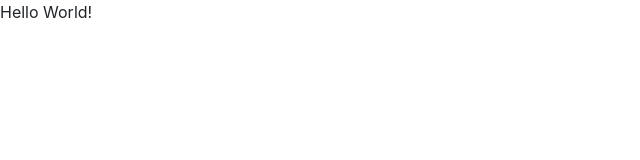
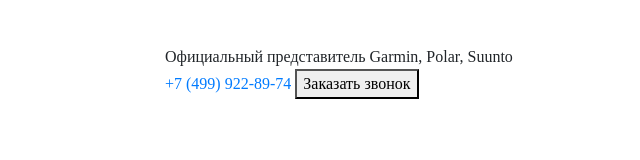
Before and after one commit to AleonaB/pulse, a website: page src/index.html in a window 1280 px wide. Shown: the whole page, without its empty margins (0-640 px from the left). Drawn offline with Linux system fonts and the light colour scheme.

Commit message:
first commit

```diff
--- a/src/index.html
+++ b/src/index.html
@@ -9,6 +9,22 @@
     <link rel="stylesheet" href="css/style.min.css">
 </head>
 <body>
-    Hello World!
+    <div class="promo">
+        <div class="container">
+            <header class="header">
+                <a href="#" class="header__logo">
+                    <img src="icons/first_screen/logo.png" alt="logo">
+                </a>
+                <div class="header__official">
+                    Официальный представитель
+                    <span>Garmin, Polar, Suunto</span>
+                </div>
+                <div class="header__contact">
+                    <a href="tel:+74999228974" class="header__phone">+7 (499) 922-89-74</a>
+                    <button class="button">Заказать звонок</button>
+                </div>
+            </header>
+        </div>
+    </div>
 </body>
 </html>
--- a/src/sass/blocks/style.scss
+++ /dev/null
@@ -1,4 +0,0 @@
-@import '../base/variables';
-* {
-    font-family: 'Museo Sans Cyrl', serif;
-}
--- /dev/null
+++ b/src/sass/style.scss
@@ -0,0 +1,8 @@
+@import 'base/variables';
+* {
+    font-family: 'Museo Sans Cyrl', serif;
+}
+.container {
+    max-width: 950px;
+    margin: 0 auto;
+}
```
Also changed, not shown: README.md, src/css/style.min.css, src/sass/css/style.min.css, 2 other files.
